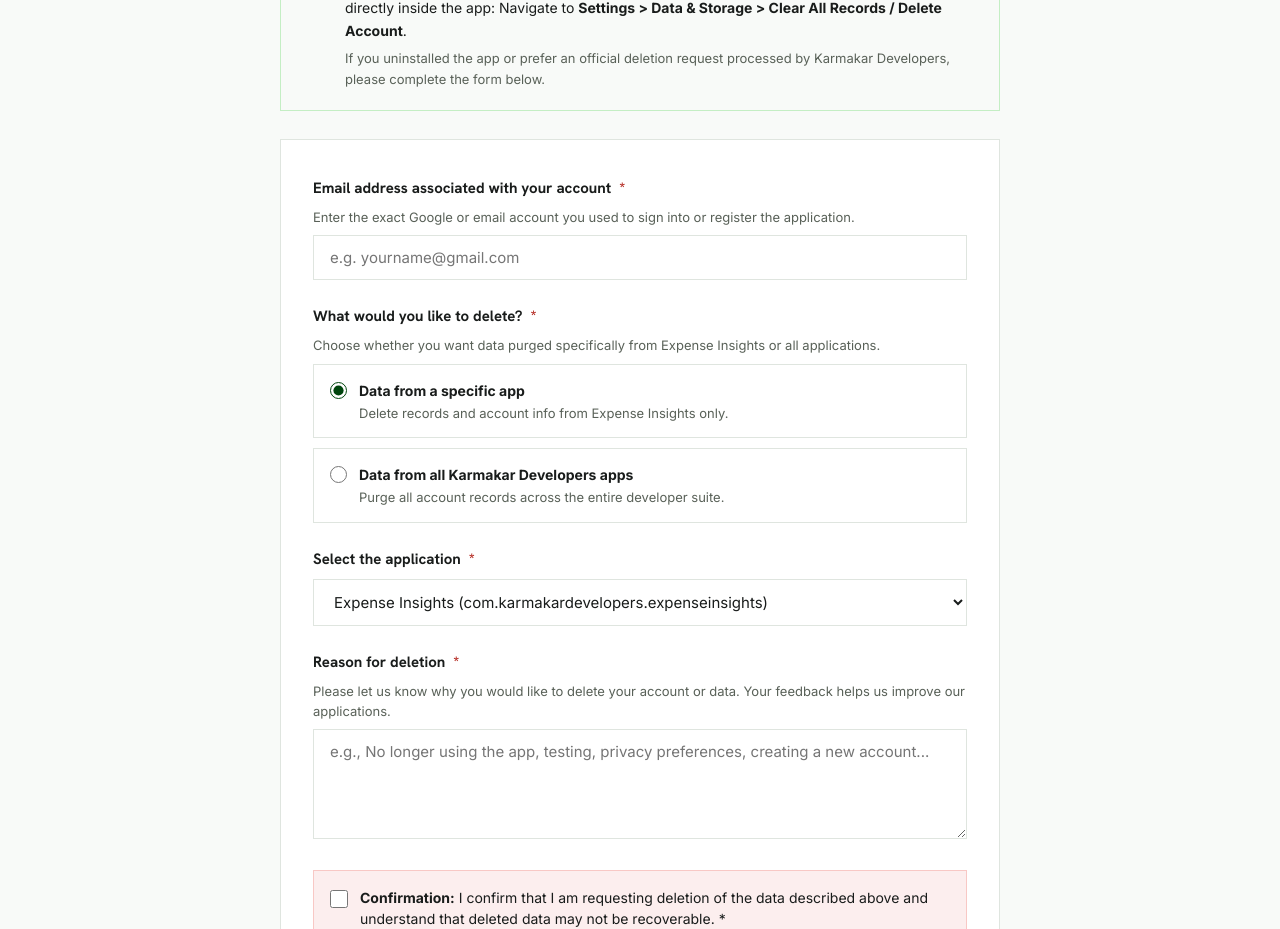
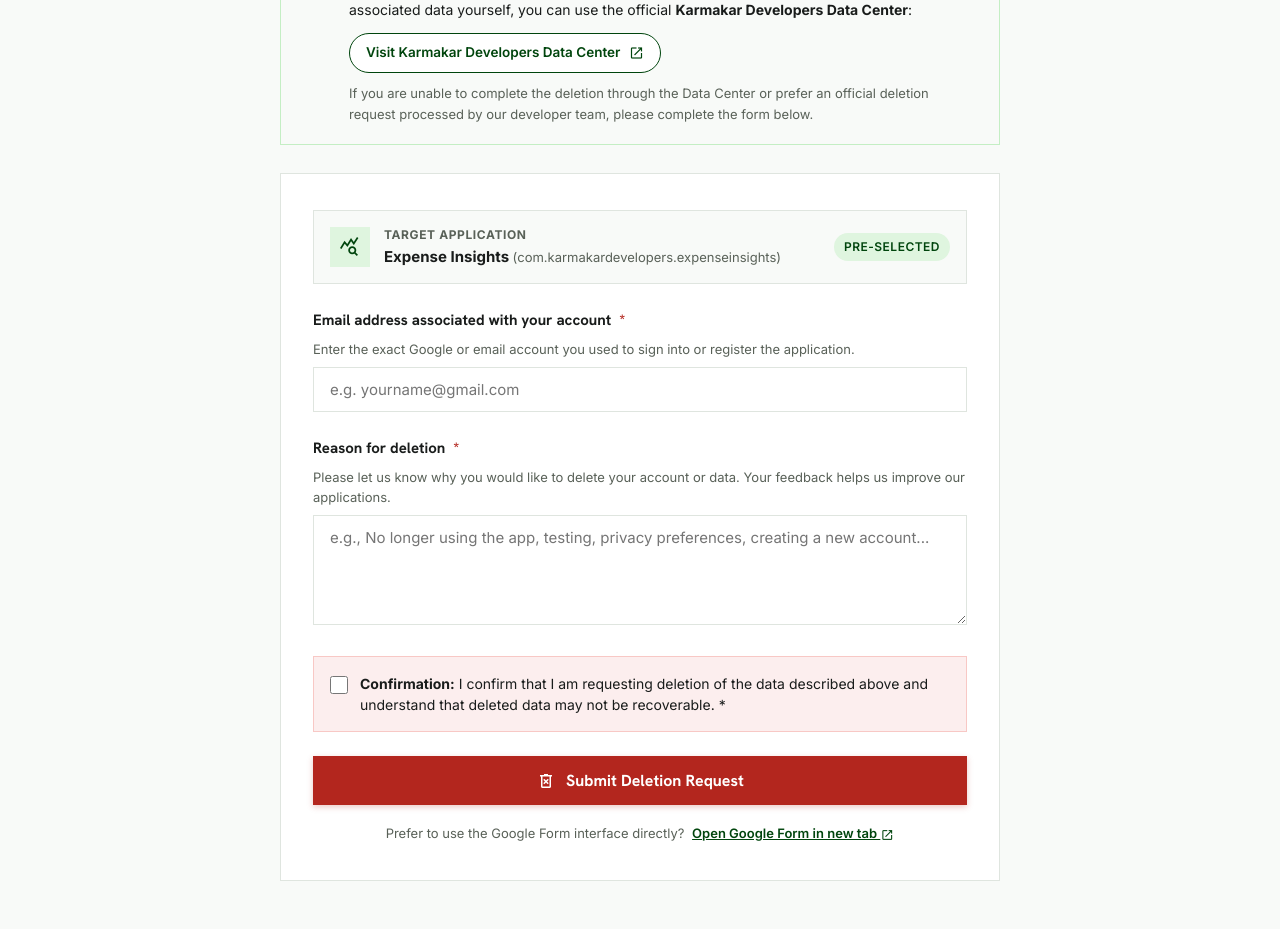
Before and after one commit to karmakar-developers/Apps, a React app: page expense-insights-account-deletion.html in a window 1280 px wide. Shown: the part 367-1296 px from the top of the page. Built offline with nearby package versions, Linux system fonts and the light colour scheme.

Commit message:
docs: update data deletion procedures and portal links
Refined account and data deletion instructions in the privacy policy and request form to include the new Karmakar Developers Data Center portal as a self-service option.

```diff
--- a/expense-insights-account-deletion.html
+++ b/expense-insights-account-deletion.html
@@ -268,20 +268,31 @@
         Account &amp; Data Deletion Request
       </h1>
       <p style="color: var(--color-text-secondary); font-size: 15px; line-height: 1.6;">
-        Use this official form to request permanent deletion of data associated with an application developed by <strong>Karmakar Developers</strong>. You can request deletion of data from <strong>Expense Insights</strong> or all application data linked to your account.
+        Use this official form to request permanent deletion of data associated with <strong>Expense Insights</strong> developed by <strong>Karmakar Developers</strong>. Please provide accurate information so that we can identify and process your request.
       </p>
 
-      <!-- Self-Service Notice -->
+      <!-- Data Center Self-Service Portal Notice -->
       <div class="self-service-box" style="margin-top: 24px;">
-        <span class="material-symbols-outlined" style="color: var(--color-brand); font-size: 28px; flex-shrink: 0;">info</span>
-        <div style="font-size: 14px; line-height: 1.6; color: var(--color-text-primary);">
-          <strong style="font-family: var(--font-heading); font-size: 15px; color: var(--color-brand);">Quick In-App Self-Service Deletion</strong>
-          <p style="margin-top: 4px; color: var(--color-text-secondary);">
-            If you have the <strong>Expense Insights</strong> application installed, you can instantly wipe all local records directly inside the app:
-            Navigate to <strong>Settings &gt; Data &amp; Storage &gt; Clear All Records / Delete Account</strong>.
+        <span class="material-symbols-outlined" style="color: var(--color-brand); font-size: 32px; flex-shrink: 0; margin-top: 2px;">manage_accounts</span>
+        <div style="font-size: 14px; line-height: 1.6; color: var(--color-text-primary); flex: 1;">
+          <strong style="font-family: var(--font-heading); font-size: 16px; color: var(--color-brand); display: block; margin-bottom: 4px;">
+            Self-Service Deletion &amp; Data Center Portal
+          </strong>
+          <p style="color: var(--color-text-secondary); margin-bottom: 12px;">
+            If you want to view your account information, inspect data records, or delete your account and associated data yourself, you can use the official <strong>Karmakar Developers Data Center</strong>:
           </p>
-          <p style="margin-top: 6px; font-size: 13px; color: var(--color-text-muted);">
-            If you uninstalled the app or prefer an official deletion request processed by Karmakar Developers, please complete the form below.
+          <a
+            href="https://karmakar-developers.netlify.app/#data-center"
+            target="_blank"
+            rel="noopener noreferrer"
+            class="btn btn-secondary"
+            style="display: inline-flex; align-items: center; gap: 8px; font-weight: 600; padding: 8px 16px; font-size: 13.5px; border-color: var(--color-brand); color: var(--color-brand); background-color: #ffffff; text-decoration: none;"
+          >
+            <span>Visit Karmakar Developers Data Center</span>
+            <span class="material-symbols-outlined" style="font-size: 16px;">open_in_new</span>
+          </a>
+          <p style="margin-top: 10px; font-size: 13px; color: var(--color-text-muted);">
+            If you are unable to complete the deletion through the Data Center or prefer an official deletion request processed by our developer team, please complete the form below.
           </p>
         </div>
       </div>
@@ -303,9 +314,31 @@
           target="hidden_iframe"
           novalidate
         >
-          <!-- Hidden Google Form Metadata -->
+          <!-- Hidden Google Form Metadata & Hardcoded Application Target -->
           <input type="hidden" name="fvv" value="1" />
           <input type="hidden" name="pageHistory" value="0,1,2" />
+          <!-- Deletion Scope: Data from a specific app (entry.498496194) -->
+          <input type="hidden" name="entry.498496194" value="Data from a specific app" />
+          <!-- Selected Application: Expense Insights (entry.1841398095) -->
+          <input type="hidden" name="entry.1841398095" value="Expense Insights" />
+
+          <!-- Target Application Context Badge -->
+          <div style="background-color: var(--color-bg-page); border: 1.5px solid var(--color-border); border-radius: var(--radius-md); padding: 14px 16px; margin-bottom: 24px; display: flex; align-items: center; gap: 14px;">
+            <div style="width: 40px; height: 40px; border-radius: var(--radius-sm); background-color: var(--color-accent-light); display: flex; align-items: center; justify-content: center; flex-shrink: 0;">
+              <span class="material-symbols-outlined" style="color: var(--color-brand); font-size: 22px;">query_stats</span>
+            </div>
+            <div style="flex: 1;">
+              <div style="font-size: 12px; font-weight: 700; text-transform: uppercase; letter-spacing: 0.05em; color: var(--color-text-muted);">
+                Target Application
+              </div>
+              <div style="font-size: 15px; font-weight: 700; color: var(--color-text-primary);">
+                Expense Insights <span style="font-size: 13px; font-weight: normal; color: var(--color-text-muted);">(com.karmakardevelopers.expenseinsights)</span>
+              </div>
+            </div>
+            <span class="badge-pill" style="background-color: var(--color-accent-light); color: var(--color-brand); font-size: 12px; font-weight: 600; padding: 4px 10px;">
+              Pre-Selected
+            </span>
+          </div>
 
           <!-- Field 1: Email Address (entry.1376920632) -->
           <div class="form-group">
@@ -330,61 +363,7 @@
             </div>
           </div>
 
-          <!-- Field 2: Deletion Scope (entry.498496194) -->
-          <div class="form-group">
-            <label class="form-label">
-              What would you like to delete?
-              <span class="required-star">*</span>
-            </label>
-            <div class="form-hint">
-              Choose whether you want data purged specifically from Expense Insights or all applications.
-            </div>
-
-            <label class="radio-option-card">
-              <input
-                type="radio"
-                name="entry.498496194"
-                value="Data from a specific app"
-                checked
-                id="scope-specific"
-              />
-              <div>
-                <strong style="font-size: 14px; color: var(--color-text-primary);">Data from a specific app</strong>
-                <div style="font-size: 13px; color: var(--color-text-muted);">
-                  Delete records and account info from Expense Insights only.
-                </div>
-              </div>
-            </label>
-
-            <label class="radio-option-card">
-              <input
-                type="radio"
-                name="entry.498496194"
-                value="Data from all Karmakar Developers apps"
-                id="scope-all"
-              />
-              <div>
-                <strong style="font-size: 14px; color: var(--color-text-primary);">Data from all Karmakar Developers apps</strong>
-                <div style="font-size: 13px; color: var(--color-text-muted);">
-                  Purge all account records across the entire developer suite.
-                </div>
-              </div>
-            </label>
-          </div>
-
-          <!-- Field 3: Application Selection (entry.1841398095) -->
-          <div class="form-group" id="app-selection-group">
-            <label class="form-label" for="app-select">
-              Select the application
-              <span class="required-star">*</span>
-            </label>
-            <select id="app-select" name="entry.1841398095" class="form-select" required>
-              <option value="Expense Insights" selected>Expense Insights (com.karmakardevelopers.expenseinsights)</option>
-              <option value="Other / Not listed">Other / Not listed</option>
-            </select>
-          </div>
-
-          <!-- Field 4: Reason for Deletion (entry.1809672499) -->
+          <!-- Field 2: Reason for Deletion (entry.1809672499) -->
           <div class="form-group">
             <label class="form-label" for="deletion-reason">
               Reason for deletion
@@ -405,7 +384,7 @@
             </div>
           </div>
 
-          <!-- Field 5: Legal Confirmation Checkbox (entry.54173755) -->
+          <!-- Field 3: Legal Confirmation Checkbox (entry.54173755) -->
           <div class="form-group">
             <label class="checkbox-container">
               <input
@@ -460,7 +439,8 @@
         </p>
 
         <div style="background-color: var(--color-neutral-bg); border-radius: var(--radius-md); padding: 18px; text-align: left; max-width: 480px; margin: 0 auto 28px auto; border: 1px solid var(--color-border); font-size: 14px; line-height: 1.6;">
-          <div><strong>Target Account:</strong> <span id="submitted-email" style="color: var(--color-brand); font-weight: 600;"></span></div>
+          <div><strong>Application:</strong> Expense Insights (com.karmakardevelopers.expenseinsights)</div>
+          <div style="margin-top: 6px;"><strong>Target Account:</strong> <span id="submitted-email" style="color: var(--color-brand); font-weight: 600;"></span></div>
           <div style="margin-top: 6px;"><strong>Processing SLA:</strong> Within 30 calendar days</div>
           <div style="margin-top: 6px;"><strong>Status:</strong> Pending deletion &amp; data wipe</div>
           <div style="margin-top: 6px; font-size: 13px; color: var(--color-text-muted);">
@@ -520,21 +500,7 @@
         var reasonError = document.getElementById('reason-error');
         var confirmError = document.getElementById('confirm-error');
 
-        var scopeSpecific = document.getElementById('scope-specific');
-        var scopeAll = document.getElementById('scope-all');
-        var appSelectionGroup = document.getElementById('app-selection-group');
-
         var isSubmitting = false;
-
-        // Toggle app select visibility when scope changes
-        if (scopeSpecific && scopeAll && appSelectionGroup) {
-          scopeSpecific.addEventListener('change', function () {
-            appSelectionGroup.style.display = 'block';
-          });
-          scopeAll.addEventListener('change', function () {
-            appSelectionGroup.style.display = 'none';
-          });
-        }
 
         function validateForm() {
           var isValid = true;
```
Also changed, not shown: expense-insights-privacy.html (+1 -1 lines).
